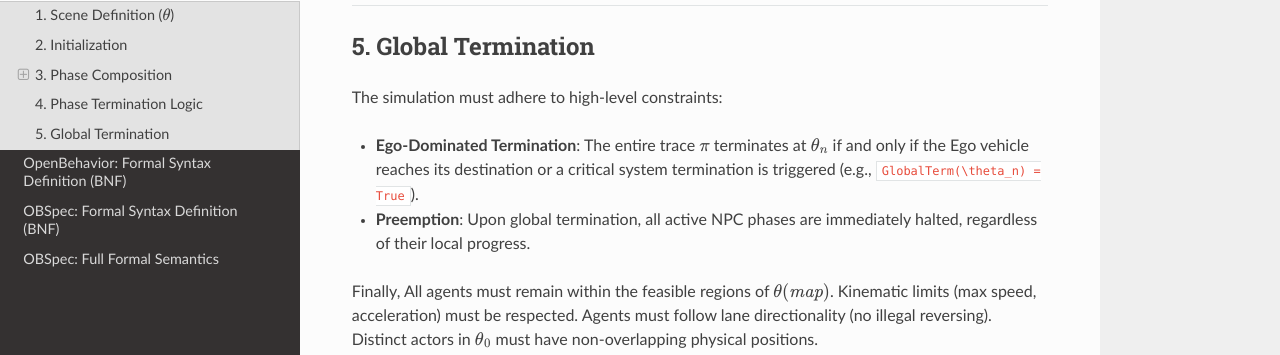
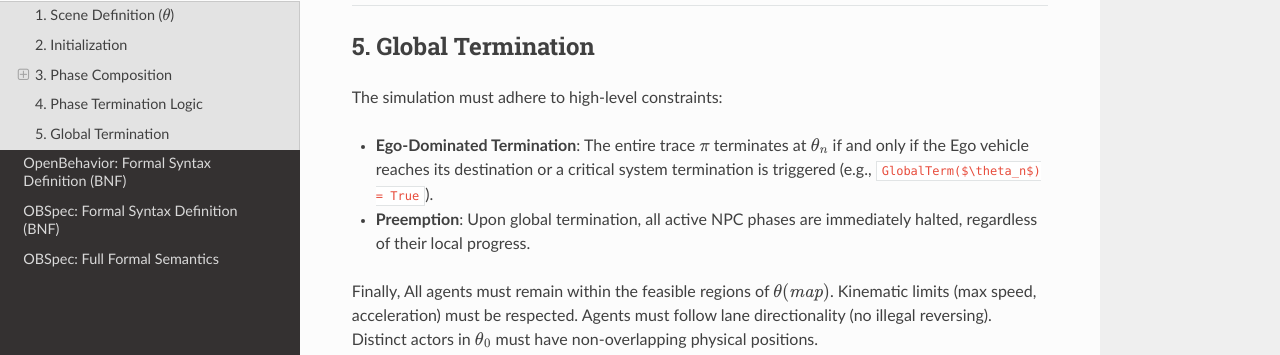
Before and after one commit to Sunshinesheep/OpenBehavior-doc, a Sphinx documentation site: the page built from docs/source/ob_se.md, in a window 1280 px wide and 900 px high, scrolled down 1471 px. Shown: the part 360-715 px from the top of the window. Built offline with Sphinx 7.4.7 and the Read the Docs theme 3.1.0, drawn with Linux system fonts in a browser that asks for light colours.

Commit message:
Update ob_se.md

```diff
--- a/docs/source/ob_se.md
+++ b/docs/source/ob_se.md
@@ -52,7 +52,7 @@ Transitions between phases occur based on the following rules for a phase $P$ ac
 ## 5. Global Termination
 The simulation must adhere to high-level constraints:
 
-* **Ego-Dominated Termination**: The entire trace $\pi$ terminates at $\theta_n$ if and only if the Ego vehicle reaches its destination or a critical system termination is triggered (e.g., `GlobalTerm(\theta_n) = True`).
+* **Ego-Dominated Termination**: The entire trace $\pi$ terminates at $\theta_n$ if and only if the Ego vehicle reaches its destination or a critical system termination is triggered (e.g., `GlobalTerm($\theta_n$) = True`).
 * **Preemption**: Upon global termination, all active NPC phases are immediately halted, regardless of their local progress.
 
 Finally,
```
